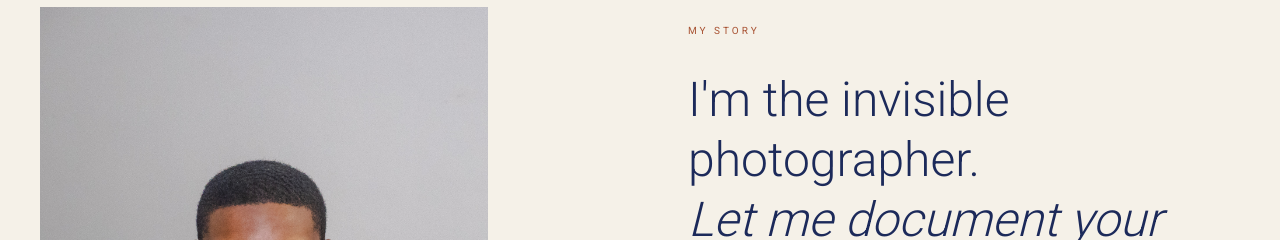
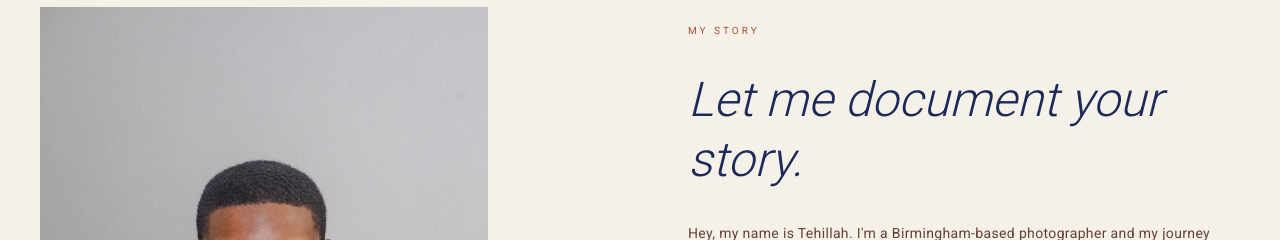
Before and after one commit to tillah/portfolio_photography, a Next.js app: page /about in a window 1280 px wide. Shown: the part 545-785 px from the top of the page. Built offline with nearby package versions, Linux system fonts and the light colour scheme.

Commit message:
Remove 'invisible photographer' line from about heading
Co-Authored-By: Claude Sonnet 4.6 <noreply@anthropic.com>

```diff
--- a/app/about/page.tsx
+++ b/app/about/page.tsx
@@ -59,8 +59,6 @@ export default function AboutPage() {
               </p>
 
               <h2 className="font-[var(--font-tenor)] text-4xl md:text-5xl font-light text-[#1C2A5A] leading-tight mb-8">
-                I&apos;m the invisible photographer.
-                <br />
                 <em className="italic">Let me document your story.</em>
               </h2>
 
```
